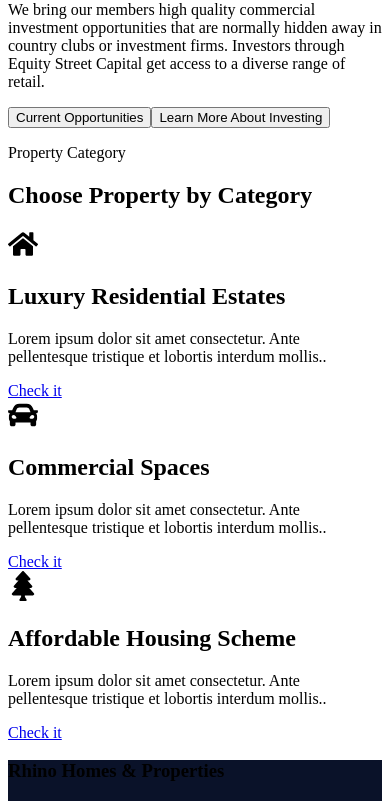
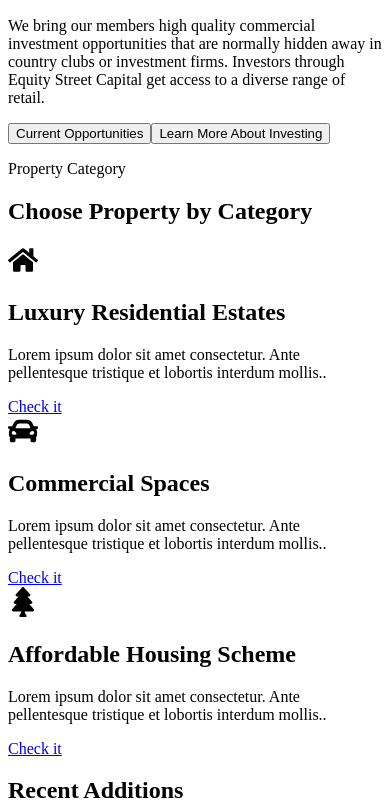
Before and after one commit to Ritephase1/rhp-website-fe, a Next.js app: page /investment in a window 390 px wide. Shown: the part 1168-1969 px from the top of the page. Built offline with nearby package versions, Linux system fonts and the light colour scheme.

Commit message:
Start the agent page

```diff
--- a/src/components/Navbar.js
+++ b/src/components/Navbar.js
@@ -45,7 +45,7 @@
             </Link>
           </li>
           <li>
-            <Link href="#agent" className="text-black">
+            <Link href="/agent" className="text-black">
               Agent
             </Link>
           </li>
@@ -114,7 +114,7 @@
             </Link>
           </li>
           <li className="border-b border-gray-300 pb-2">
-            <Link href="#agent" className="text-black">
+            <Link href="/agent" className="text-black">
               Agent
             </Link>
           </li>
--- a/src/components/Navigation.js
+++ b/src/components/Navigation.js
@@ -43,7 +43,7 @@
         { name: "Commercial", href: "#commercial" },
       ],
     },
-    { name: "Agent", href: "#agent" },
+    { name: "Agent", href: "/agent" },
     { name: "Blog", href: "#blog" },
     { name: "FAQ", href: "/faq" },
     { name: "Contact", href: "/contact" },
--- a/src/components/SignupCard.js
+++ b/src/components/SignupCard.js
@@ -12,7 +12,8 @@
       }}
     >
       {/* Red Background Overlay with reduced opacity */}
-      <div className="absolute top-0 left-0 right-0 bottom-0 bg-red-600 opacity-70 z-[-1]"></div>
+      {/* <div className="absolute top-0 left-0 right-0 bottom-0 bg-red-600 opacity-70 z-[-1]"></div> */}
+      <div className="absolute inset-0 bg-gradient-to-r to-[#000000D1] from-[#C4C4C400] " />
 
       <div
         className="relative z-10 flex items-center gap-4"
--- a/src/pages/investment.js
+++ b/src/pages/investment.js
@@ -3,9 +3,54 @@
 import Footer from "@/components/Footer";
 import Navbar from "@/components/Navbar";
 import PropertyCategory from "@/components/PropertyCategory";
+import RecentAdditions from "@/components/RecentAdditions";
+import SignupCard from "@/components/SignupCard";
+import TrustedByBrands from "@/components/TrustedByBrands";
 import WhyInvestWithUs from "@/components/WhyInvest";
 
 export default function Investment() {
+  const recentAdditionProperties = [
+    {
+      id: 1,
+      imageUrl:
+        "https://landmarkhomes.sgp1.digitaloceanspaces.com/plans/kawau/Kawau-2020.jpg",
+      title: "Kawau Beach House",
+      address: "123 Kawau Island Rd, Kawau Island, New Zealand",
+      beds: 3,
+      size: 250,
+      bathrooms: 2,
+      parking: 2,
+      features: "Sea View, Private Beach Access, Fully Furnished",
+      roi: 5.2,
+    },
+    {
+      id: 2,
+      imageUrl:
+        "https://landmarkhomes.sgp1.digitaloceanspaces.com/plans/kawau/Kawau-2020.jpg", // Sample image, replace with another image if you want multiple properties
+      title: "Bayview Mansion",
+      address: "456 Bayview St, Auckland, New Zealand",
+      beds: 4,
+      size: 350,
+      bathrooms: 3,
+      parking: 3,
+      features: "Ocean View, Spacious Living, Pool",
+      roi: 6.8,
+    },
+    {
+      id: 3,
+      imageUrl:
+        "https://landmarkhomes.sgp1.digitaloceanspaces.com/plans/kawau/Kawau-2020.jpg",
+      title: "Kawau Beach House",
+      address: "123 Kawau Island Rd, Kawau Island, New Zealand",
+      beds: 3,
+      size: 250,
+      bathrooms: 2,
+      parking: 2,
+      features: "Sea View, Private Beach Access, Fully Furnished",
+      roi: 5.2,
+    },
+  ];
+
   return (
     <div
       style={{
@@ -41,6 +86,9 @@
 
       <WhyInvestWithUs />
       <PropertyCategory />
+      <RecentAdditions properties={recentAdditionProperties} />
+      <SignupCard />
+      <TrustedByBrands />
       {/* Content can be added here */}
       <Footer />
     </div>
```
Also changed, not shown: src/components/WhyBecomeAgent.js (added, +81 -0 lines), src/pages/agent.js (+33 -0 lines), 1 other file (tests, documents, lock files or other folders).
